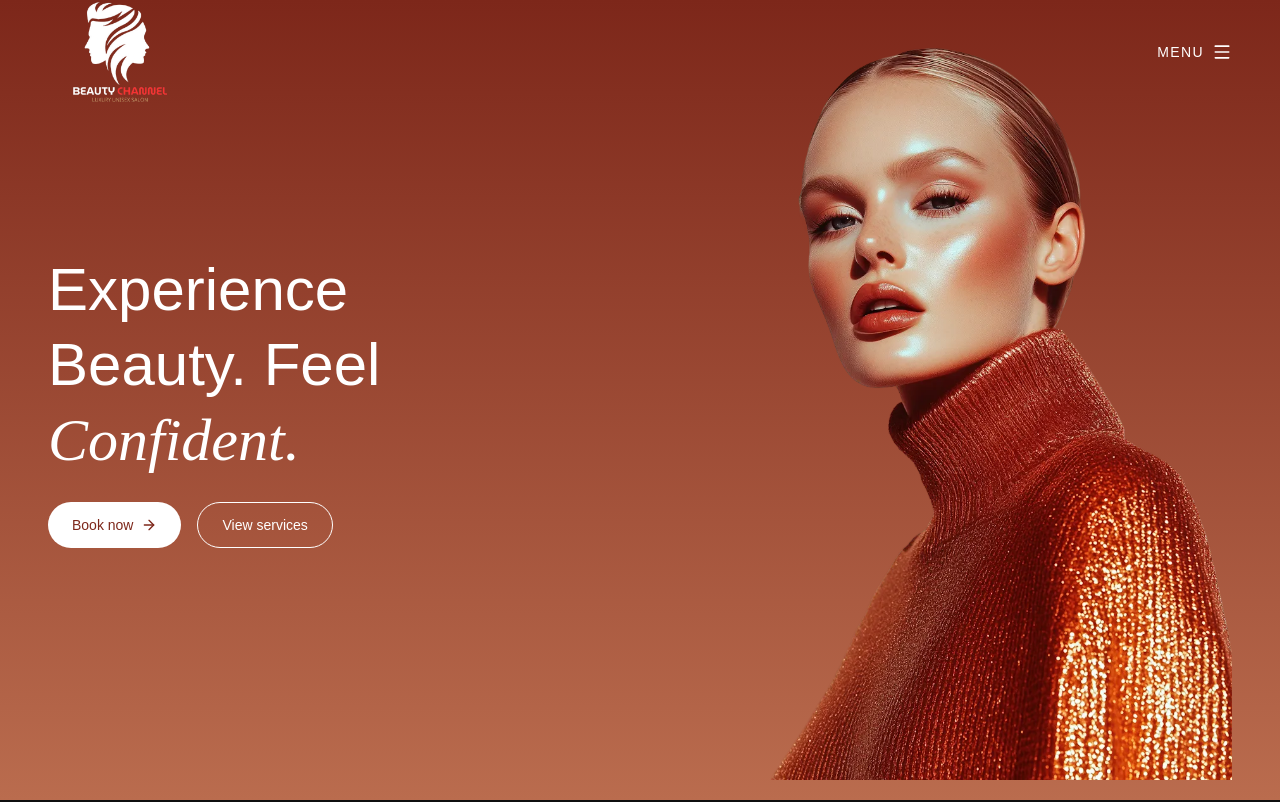
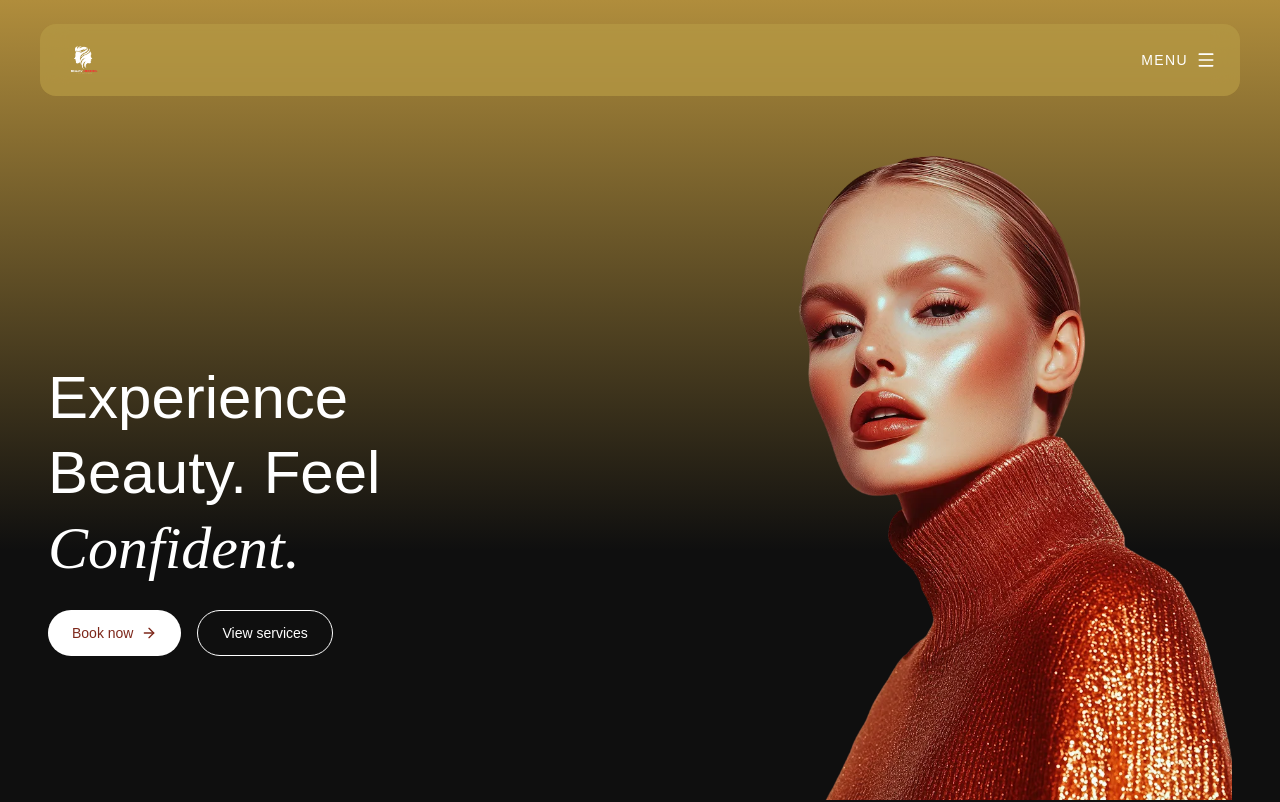
Before and after one commit to metamaster01/Beauty-channel, a Next.js app: page / in a window 1280 px wide. Shown: the top 802 px of the page. Built offline with nearby package versions, Linux system fonts and the light colour scheme.

Commit message:
new updates

```diff
--- a/app/page.tsx
+++ b/app/page.tsx
@@ -8,10 +8,12 @@ import Offer from "@/components/offer";
 import AppointmentHero from "@/components/appoinment";
 import ContactFaqMock from "@/components/contactfaqmock";
 import Footer from "@/components/footer";
+import Navbar from "@/components/navbar";
 
 export default function Home() {
   return (
      <main className="min-h-screen bg-white overflow-x-hidden">
+      <Navbar/>
       <Hero/>
       <AboutUs/>
       <OurServices/>
--- a/components/hero.tsx
+++ b/components/hero.tsx
@@ -1,71 +1,259 @@
+// "use client";
+
+// import { useState } from "react";
+// import Link from "next/link";
+// import Image from "next/image";
+// import { motion, AnimatePresence } from "framer-motion";
+// import { Menu, ArrowRight } from "lucide-react";
+
+// export default function Hero() {
+//   const [open, setOpen] = useState(false);
+
+//   return (
+//     <section
+//       className="relative w-full overflow-hidden"
+//       style={{
+//         background:
+//           " linear-gradient(180deg, #B08D3C 0%, #0F0F0F 68.83%)",
+//       }}
+//     >
+//       {/* HEADER */}
+//       <header className="absolute top-0 left-0 w-full z-20 px-6 md:px-10 lg:px-12 py-5 flex items-center justify-between">
+
+//       <Link
+//   href="/"
+//   className="
+//     relative
+//     flex items-center
+//     shrink-0
+//     w-[280px] h-[52px]
+//     sm:w-[200px] sm:h-[56px]
+//     md:w-[220px] md:h-[60px]
+//     lg:w-[240px] lg:h-[64px]
+//   "
+// >
+//   <Image
+//     src="/beautylogo.png"
+//     alt="Beauty Logo"
+//     fill
+//     priority
+//     sizes="(max-width: 640px) 180px,
+//            (max-width: 768px) 200px,
+//            (max-width: 1024px) 320px,
+//            240px"
+//     className="object-contain object-left scale-[2.25] origin-left"
+
+//   />
+// </Link>
+
+
+
+//         <button
+//   type="button"
+//   onClick={() => setOpen(true)}
+//   className="
+//     relative z-50
+//     flex items-center gap-2
+//     text-white uppercase
+//     text-xs md:text-sm
+//     tracking-widest
+//     cursor-pointer
+//     touch-manipulation
+//   "
+// >
+//   Menu <Menu size={20} />
+// </button>
+
+//       </header>
+
+//       {/* HERO CONTENT */}
+//       <div
+//         className="
+//           relative z-10 max-w-7xl mx-auto
+//           px-6 md:px-10 lg:px-12
+//           h-screen
+//           grid grid-cols-1 md:grid-cols-2
+//           items-center
+//           gap-10 md:gap-8 lg:gap-10
+//           pt-24 md:pt-28 lg:pt-0
+//         "
+//       >
+//         {/* LEFT TEXT */}
+//         <motion.div
+//           initial={{ opacity: 0, y: 25 }}
+//           animate={{ opacity: 1, y: 0 }}
+//           transition={{ duration: 0.7 }}
+//           className="text-white text-center md:text-left   "
+//         >
+
+//             <h1 className="text-4xl  sm:text-4xl md:text-4xl lg:text-5xl xl:text-6xl font-[PP Neue Montreal]  leading-tight">
+//               Experience
+//               <br />
+//               Beauty. Feel
+//             </h1>
+
+//             <span className="block    mt-2 text-3xl sm:text-4xl md:text-4xl lg:text-5xl xl:text-6xl font-[Cursive] italic">
+//               Confident.
+//             </span>
+
+
+//           {/* Buttons */}
+//           <div className="mt-8 flex flex-col sm:flex-row md:flex-row justify-center md:justify-start gap-4">
+//             <Link
+//               href="/booking"
+//               className="inline-flex justify-center items-center gap-2 bg-white text-[#7D271A] px-6 py-3 rounded-full text-sm font-medium  hover:bg- #7D271A-500 transition"
+//             >
+//               Book now <ArrowRight size={16} />
+//             </Link>
+
+//             <Link
+//               href="/services"
+//               className="inline-flex justify-center items-center gap-2 border border-white text-white px-6 py-3 rounded-full text-sm font-medium hover:bg-white hover:text-[#7D271A] transition"
+//             >
+//               View services
+//             </Link>
+//           </div>
+//         </motion.div>
+
+//         {/* RIGHT IMAGE */}
+//         <motion.div
+//           initial={{ opacity: 0, x: 30 }}
+//           animate={{ opacity: 1, x: 0 }}
+//           transition={{ duration: 0.8 }}
+//           className="
+//             relative w-full
+//             h-[360px]
+//             sm:h-[480px]
+//             md:h-[520px]
+//             lg:h-[590px]
+//             xl:h-[760px]
+//           "
+//         >
+//           <Image
+//             src="/womenmodel.png"
+//             alt="Beauty Model"
+//             fill
+//             priority
+//             className="object-contain object-center md:object-right"
+//           />
+//         </motion.div>
+//       </div>
+
+
+//       {/* RIGHT MENU */}
+// <AnimatePresence>
+//   {open && (
+//     <>
+//       {/* Overlay */}
+//       <motion.div
+//         initial={{ opacity: 0 }}
+//         animate={{ opacity: 0.45 }}
+//         exit={{ opacity: 0 }}
+//         onClick={() => setOpen(false)}
+//         className="fixed inset-0 bg-black z-30"
+//       />
+
+//       {/* Drawer */}
+//       <motion.aside
+//         initial={{ x: "100%" }}
+//         animate={{ x: 0 }}
+//         exit={{ x: "100%" }}
+//         transition={{ duration: 0.4, ease: "easeOut" }}
+//        className="fixed inset-y-0 right-0 z-40 w-[85%] sm:w-[360px]"
+
+//       >
+//         <div className="h-full bg-gradient-to-b from-[#7D271A] to-[#5F1E15] rounded-l-3xl px-6 py-8 flex flex-col">
+
+//           {/* Close */}
+//           <div className="flex justify-end">
+//             <button
+//               onClick={() => setOpen(false)}
+//               className="text-white text-2xl hover:opacity-70 transition"
+//             >
+//               ✕
+//             </button>
+//           </div>
+
+//           {/* NAV LINKS */}
+//           <nav className="mt-10 flex flex-col gap-6 text-white">
+//             {[
+//               { name: "Home", href: "/", icon: "🏠" },
+//               { name: "About", href: "/about", icon: "✨" },
+//               { name: "Services", href: "/services", icon: "🧴" },
+
+//               { name: "Contact", href: "/contact", icon: "📞" },
+
+//             ].map((item) => (
+//               <Link
+//                 key={item.name}
+//                 href={item.href}
+//                 onClick={() => setOpen(false)}
+//                 className={`
+//                   flex items-center gap-4 px-4 py-3 rounded-xl
+//                   text-lg font-medium
+//                   transition
+//                   ${
+//                     item.active
+//                       ? "bg-white/15"
+//                       : "hover:bg-white/10"
+//                   }
+//                 `}
+//               >
+//                 <span className="text-xl">{item.icon}</span>
+//                 {item.name}
+//               </Link>
+//             ))}
+//           </nav>
+
+//           {/* CTA BUTTON */}
+//           <div className="mt-auto pt-8">
+//             <Link
+//               href="/booking"
+//               onClick={() => setOpen(false)}
+//               className="
+//                 block w-full text-center
+//                 bg-gradient-to-r from-[#F5D98B] to-[#E6B65C]
+//                 text-[#5F1E15]
+//                 font-semibold
+//                 py-4 rounded-full
+//                 text-lg
+//                 hover:opacity-90
+//                 hover:bg-#F5D98B-600
+//                 transition
+//               "
+//             >
+//               Book Your Session
+//             </Link>
+//           </div>
+//         </div>
+//       </motion.aside>
+//     </>
+//   )}
+// </AnimatePresence>
+
+//     </section>
+//   );
+// }
+
+
+
+
 "use client";
 
-import { useState } from "react";
 import Link from "next/link";
 import Image from "next/image";
-import { motion, AnimatePresence } from "framer-motion";
-import { Menu, ArrowRight } from "lucide-react";
+import { motion } from "framer-motion";
+import { ArrowRight } from "lucide-react";
 
 export default function Hero() {
-  const [open, setOpen] = useState(false);
-
   return (
     <section
       className="relative w-full overflow-hidden"
       style={{
         background:
-          "linear-gradient(180deg, #7D271A 0%, #BA6C4E 100%)",
+          "linear-gradient(180deg, #B08D3C 0%, #0F0F0F 68.83%)",
       }}
     >
-      {/* HEADER */}
-      <header className="absolute top-0 left-0 w-full z-20 px-6 md:px-10 lg:px-12 py-5 flex items-center justify-between">
-
-      <Link
-  href="/"
-  className="
-    relative
-    flex items-center
-    shrink-0
-    w-[280px] h-[52px]
-    sm:w-[200px] sm:h-[56px]
-    md:w-[220px] md:h-[60px]
-    lg:w-[240px] lg:h-[64px]
-  "
->
-  <Image
-    src="/beautylogo.png"
-    alt="Beauty Logo"
-    fill
-    priority
-    sizes="(max-width: 640px) 180px,
-           (max-width: 768px) 200px,
-           (max-width: 1024px) 320px,
-           240px"
-    className="object-contain object-left scale-[2.25] origin-left"
-
-  />
-</Link>
-
-
-
-        <button
-  type="button"
-  onClick={() => setOpen(true)}
-  className="
-    relative z-50
-    flex items-center gap-2
-    text-white uppercase
-    text-xs md:text-sm
-    tracking-widest
-    cursor-pointer
-    touch-manipulation
-  "
->
-  Menu <Menu size={20} />
-</button>
-
-      </header>
-
       {/* HERO CONTENT */}
       <div
         className="
@@ -75,7 +263,7 @@ export default function Hero() {
           grid grid-cols-1 md:grid-cols-2
           items-center
           gap-10 md:gap-8 lg:gap-10
-          pt-24 md:pt-28 lg:pt-0
+          pt-24 md:pt-28 lg:pt-32
         "
       >
         {/* LEFT TEXT */}
@@ -83,25 +271,23 @@ export default function Hero() {
           initial={{ opacity: 0, y: 25 }}
           animate={{ opacity: 1, y: 0 }}
           transition={{ duration: 0.7 }}
-          className="text-white text-center md:text-left   "
+          className="text-white text-center md:text-left"
         >
-
-            <h1 className="text-4xl  sm:text-4xl md:text-4xl lg:text-5xl xl:text-6xl font-[PP Neue Montreal]  leading-tight">
+          <h1 className="text-4xl sm:text-4xl md:text-4xl lg:text-5xl xl:text-6xl font-[PP Neue Montreal] leading-tight">
             Experience
             <br />
             Beauty. Feel
           </h1>
 
-            <span className="block    mt-2 text-3xl sm:text-4xl md:text-4xl lg:text-5xl xl:text-6xl font-[Cursive] italic">
+          <span className="block mt-2 text-3xl sm:text-4xl md:text-4xl lg:text-5xl xl:text-6xl font-[Cursive] italic">
             Confident.
           </span>
 
-
           {/* Buttons */}
-          <div className="mt-8 flex flex-col sm:flex-row md:flex-row justify-center md:justify-start gap-4">
+          <div className="mt-8 flex flex-col sm:flex-row justify-center md:justify-start gap-4">
             <Link
               href="/booking"
-              className="inline-flex justify-center items-center gap-2 bg-white text-[#7D271A] px-6 py-3 rounded-full text-sm font-medium  hover:bg- #7D271A-500 transition"
+              className="inline-flex justify-center items-center gap-2 bg-white text-[#7D271A] px-6 py-3 rounded-full text-sm font-medium transition hover:opacity-90"
             >
               Book now <ArrowRight size={16} />
             </Link>
@@ -122,9 +308,9 @@ export default function Hero() {
           transition={{ duration: 0.8 }}
           className="
             relative w-full
-            h-[260px]
-            sm:h-[360px]
-            md:h-[420px]
+            h-[360px]
+            sm:h-[480px]
+            md:h-[520px]
             lg:h-[590px]
             xl:h-[760px]
           "
@@ -138,99 +324,6 @@ export default function Hero() {
           />
         </motion.div>
       </div>
-
-
-      {/* RIGHT MENU */}
-<AnimatePresence>
-  {open && (
-    <>
-      {/* Overlay */}
-      <motion.div
-        initial={{ opacity: 0 }}
-        animate={{ opacity: 0.45 }}
-        exit={{ opacity: 0 }}
-        onClick={() => setOpen(false)}
-        className="fixed inset-0 bg-black z-30"
-      />
-
-      {/* Drawer */}
-      <motion.aside
-        initial={{ x: "100%" }}
-        animate={{ x: 0 }}
-        exit={{ x: "100%" }}
-        transition={{ duration: 0.4, ease: "easeOut" }}
-       className="fixed inset-y-0 right-0 z-40 w-[85%] sm:w-[360px]"
-
-      >
-        <div className="h-full bg-gradient-to-b from-[#7D271A] to-[#5F1E15] rounded-l-3xl px-6 py-8 flex flex-col">
-
-          {/* Close */}
-          <div className="flex justify-end">
-            <button
-              onClick={() => setOpen(false)}
-              className="text-white text-2xl hover:opacity-70 transition"
-            >
-              ✕
-            </button>
-          </div>
-
-          {/* NAV LINKS */}
-          <nav className="mt-10 flex flex-col gap-6 text-white">
-            {[
-              { name: "Home", href: "/", icon: "🏠" },
-              { name: "About", href: "/about", icon: "✨" },
-              { name: "Services", href: "/services", icon: "🧴" },
-
-              { name: "Contact", href: "/contact", icon: "📞" },
-
-            ].map((item) => (
-              <Link
-                key={item.name}
-                href={item.href}
-                onClick={() => setOpen(false)}
-                className={`
-                  flex items-center gap-4 px-4 py-3 rounded-xl
-                  text-lg font-medium
-                  transition
-                  ${
-                    item.active
-                      ? "bg-white/15"
-                      : "hover:bg-white/10"
-                  }
-                `}
-              >
-                <span className="text-xl">{item.icon}</span>
-                {item.name}
-              </Link>
-            ))}
-          </nav>
-
-          {/* CTA BUTTON */}
-          <div className="mt-auto pt-8">
-            <Link
-              href="/booking"
-              onClick={() => setOpen(false)}
-              className="
-                block w-full text-center
-                bg-gradient-to-r from-[#F5D98B] to-[#E6B65C]
-                text-[#5F1E15]
-                font-semibold
-                py-4 rounded-full
-                text-lg
-                hover:opacity-90
-                hover:bg-#F5D98B-600
-                transition
-              "
-            >
-              Book Your Session
-            </Link>
-          </div>
-        </div>
-      </motion.aside>
-    </>
-  )}
-</AnimatePresence>
-
     </section>
   );
 }
```
Lines whose indentation alone changed are shown as unchanged.
